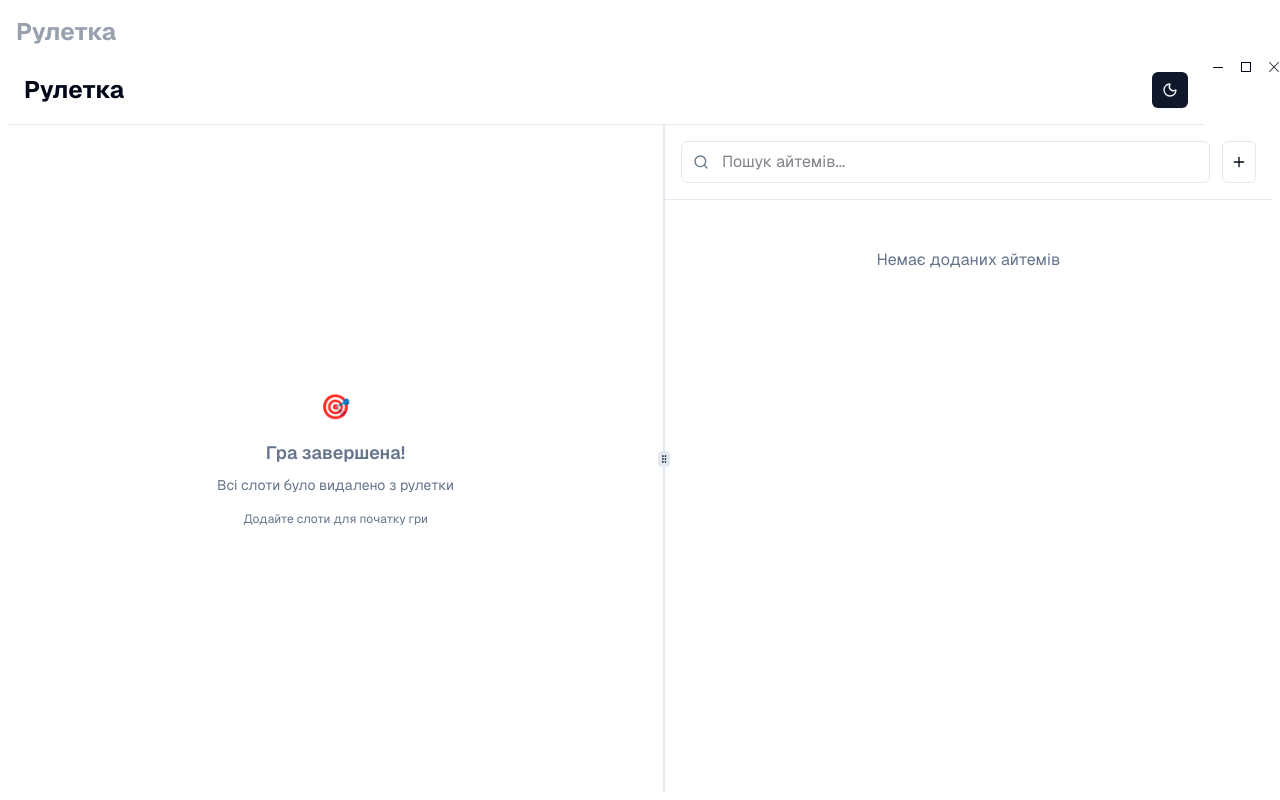
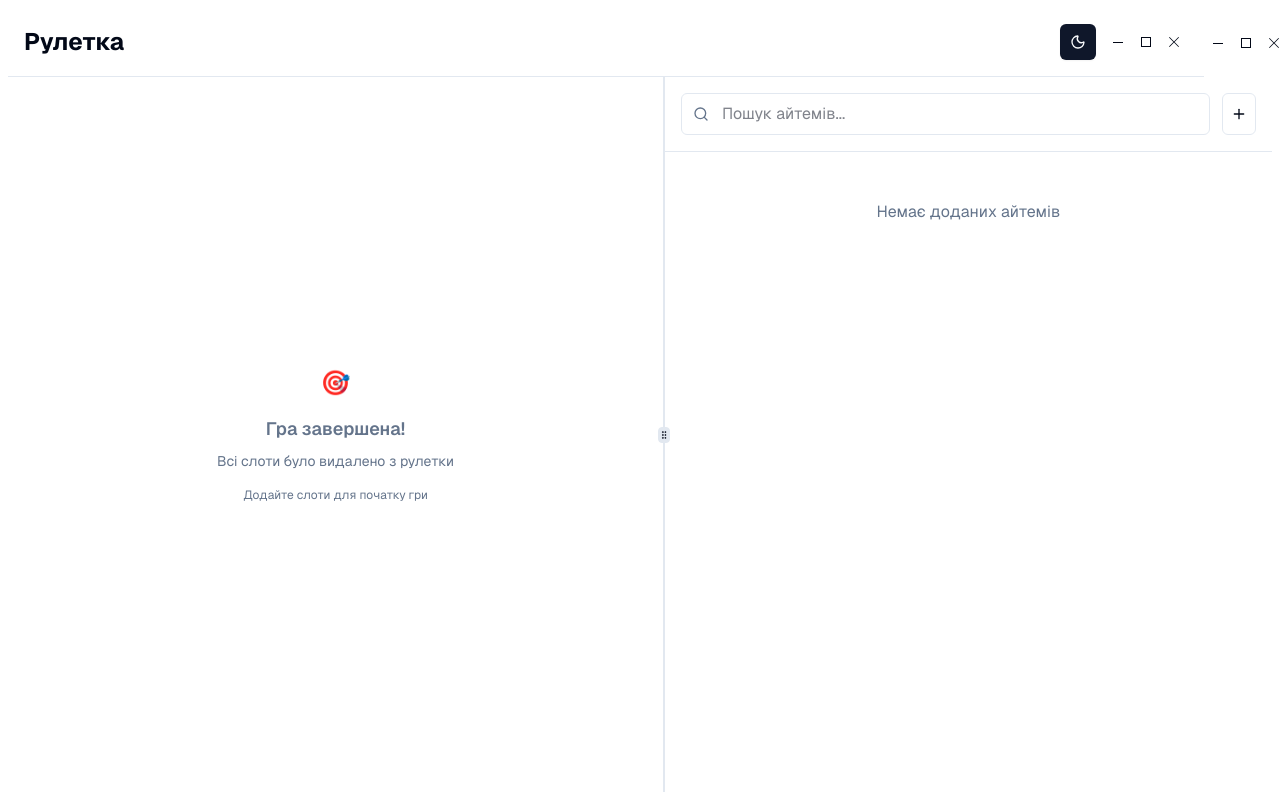
Before and after one commit to FelllGit/roulette, a React (Vite) app: page / in a window 1280 px wide. Built offline with nearby package versions, Linux system fonts and the light colour scheme.

Commit message:
Refactor DragWindowRegion component to conditionally render WindowButtons for non-MacOS users

```diff
--- a/src/components/DragWindowRegion.tsx
+++ b/src/components/DragWindowRegion.tsx
@@ -15,15 +15,11 @@ export default function DragWindowRegion({ title }: DragWindowRegionProps) {
   return (
     <div className="flex w-screen items-stretch justify-between">
       <div className="draglayer w-full">
-        {title && !isMacOS() && (
-          <div className="flex flex-1 p-2 text-xs whitespace-nowrap text-gray-400 select-none">
-            <h1 className="text-2xl font-bold">{title}</h1>
-          </div>
-        )}
         <div className="flex justify-between items-center p-4 border-b">
           <h1 className="text-2xl font-bold">{title}</h1>
           <div className="flex items-center gap-2 no-drag">
             <ToggleTheme />
+            {!isMacOS() && <WindowButtons />}
           </div>
         </div>
       </div>
```
